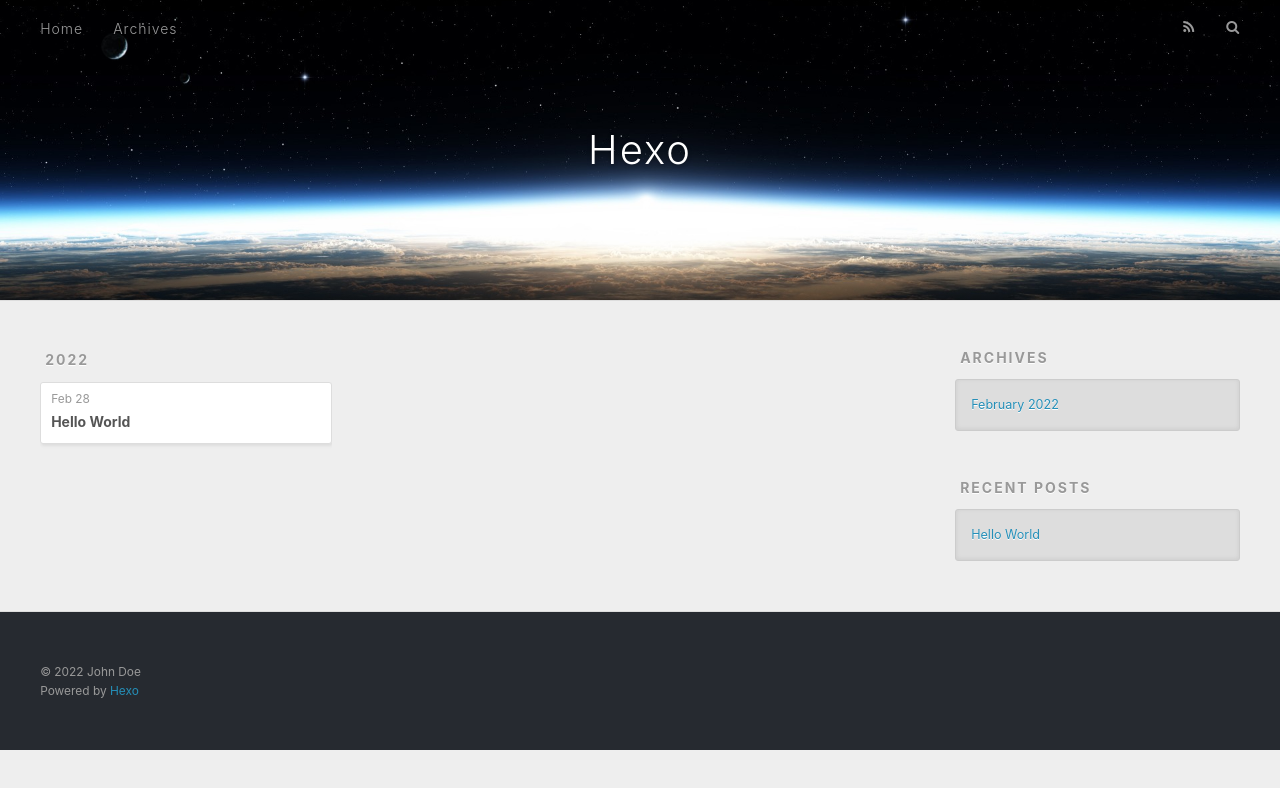
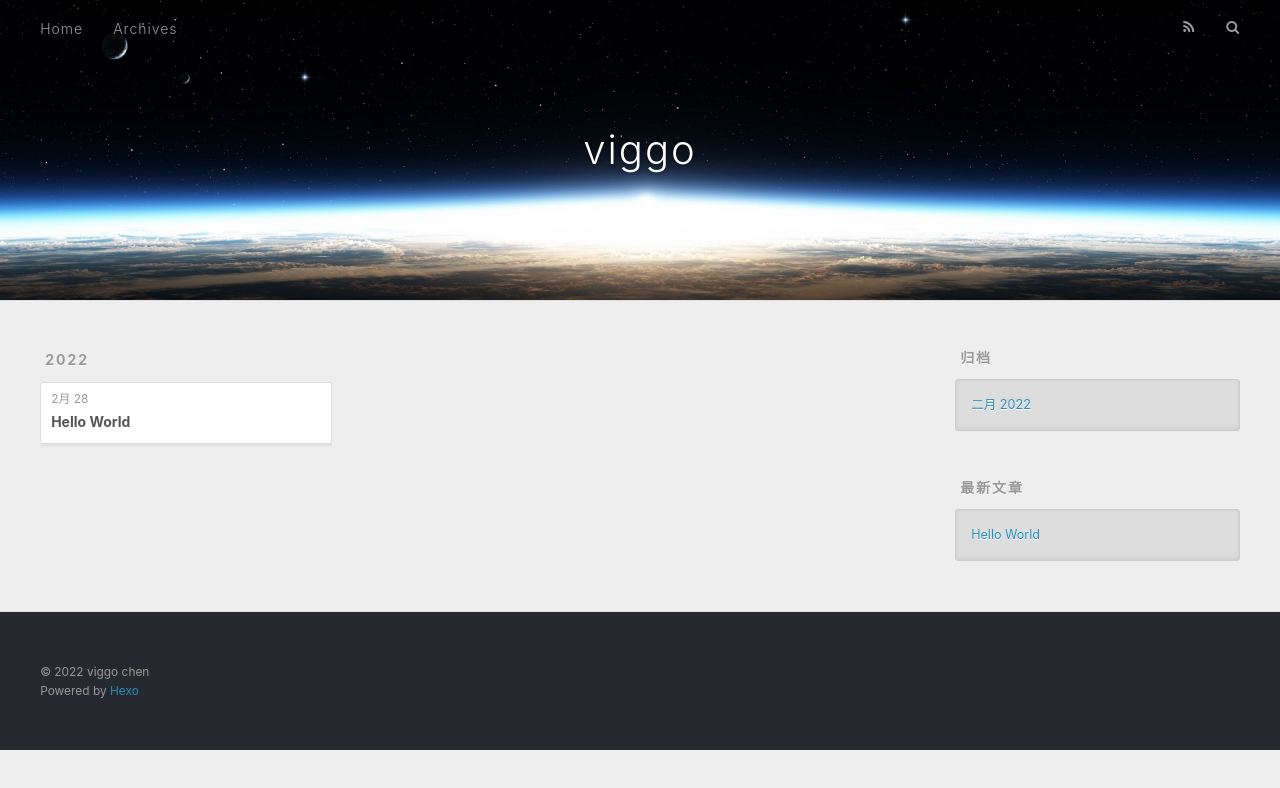
Before and after one commit to xingchenpoi/xingchenpoi.github.io, a plain HTML site: page archives/index.html in a window 1280 px wide. Drawn offline with nearby package versions, Linux system fonts and the light colour scheme.

Commit message:
Site updated: 2022-02-28 21:38:50

```diff
--- a/archives/index.html
+++ b/archives/index.html
@@ -5,17 +5,19 @@
 
 
 
-  <title>Archives | Hexo</title>
+  <title>归档 | viggo</title>
   <meta name="viewport" content="width=device-width, initial-scale=1, maximum-scale=1">
-  <meta property="og:type" content="website">
-<meta property="og:title" content="Hexo">
+  <meta name="description" content="试试看">
+<meta property="og:type" content="website">
+<meta property="og:title" content="viggo">
 <meta property="og:url" content="http://example.com/archives/index.html">
-<meta property="og:site_name" content="Hexo">
-<meta property="og:locale" content="en_US">
-<meta property="article:author" content="John Doe">
+<meta property="og:site_name" content="viggo">
+<meta property="og:description" content="试试看">
+<meta property="og:locale" content="zh_CN">
+<meta property="article:author" content="viggo chen">
 <meta name="twitter:card" content="summary">
 
-    <link rel="alternate" href="/atom.xml" title="Hexo" type="application/atom+xml">
+    <link rel="alternate" href="/atom.xml" title="viggo" type="application/atom+xml">
 
 
     <link rel="icon" href="/favicon.png">
@@ -36,7 +38,7 @@
   <div id="header-outer" class="outer">
     <div id="header-title" class="inner">
       <h1 id="logo-wrap">
-        <a href="/" id="logo">Hexo</a>
+        <a href="/" id="logo">viggo</a>
       </h1>
 
     </div>
@@ -53,7 +55,7 @@
 
           <a id="nav-rss-link" class="nav-icon" href="/atom.xml" title="RSS Feed"></a>
 
-        <a id="nav-search-btn" class="nav-icon" title="Search"></a>
+        <a id="nav-search-btn" class="nav-icon" title="搜索"></a>
       </nav>
       <div id="search-form-wrap">
         <form action="//google.com/search" method="get" accept-charset="UTF-8" class="search-form"><input type="search" name="q" class="search-form-input" placeholder="Search"><button type="submit" class="search-form-submit">&#xF002;</button><input type="hidden" name="sitesearch" value="http://example.com"></form>
@@ -79,7 +81,7 @@
   <div class="archive-article-inner">
     <header class="archive-article-header">
       <a href="/2022/02/28/hello-world/" class="archive-article-date">
-  <time datetime="2022-02-28T09:19:56.870Z" itemprop="datePublished">Feb 28</time>
+  <time datetime="2022-02-28T09:19:56.870Z" itemprop="datePublished">2月 28</time>
 </a>
 
 
@@ -111,9 +113,9 @@
 
 
   <div class="widget-wrap">
-    <h3 class="widget-title">Archives</h3>
+    <h3 class="widget-title">归档</h3>
     <div class="widget">
-      <ul class="archive-list"><li class="archive-list-item"><a class="archive-list-link" href="/archives/2022/02/">February 2022</a></li></ul>
+      <ul class="archive-list"><li class="archive-list-item"><a class="archive-list-link" href="/archives/2022/02/">二月 2022</a></li></ul>
     </div>
   </div>
 
@@ -121,7 +123,7 @@
 
 
   <div class="widget-wrap">
-    <h3 class="widget-title">Recent Posts</h3>
+    <h3 class="widget-title">最新文章</h3>
     <div class="widget">
       <ul>
 
@@ -141,7 +143,7 @@
 
   <div class="outer">
     <div id="footer-info" class="inner">
-      &copy; 2022 John Doe<br>
+      &copy; 2022 viggo chen<br>
       Powered by <a href="http://hexo.io/" target="_blank">Hexo</a>
     </div>
   </div>
```
Also changed, not shown: 2022/02/28/hello-world/index.html (+12 -12 lines), archives/2022/02/index.html (+16 -14 lines), archives/2022/index.html (+16 -14 lines), index.html (+16 -14 lines).
